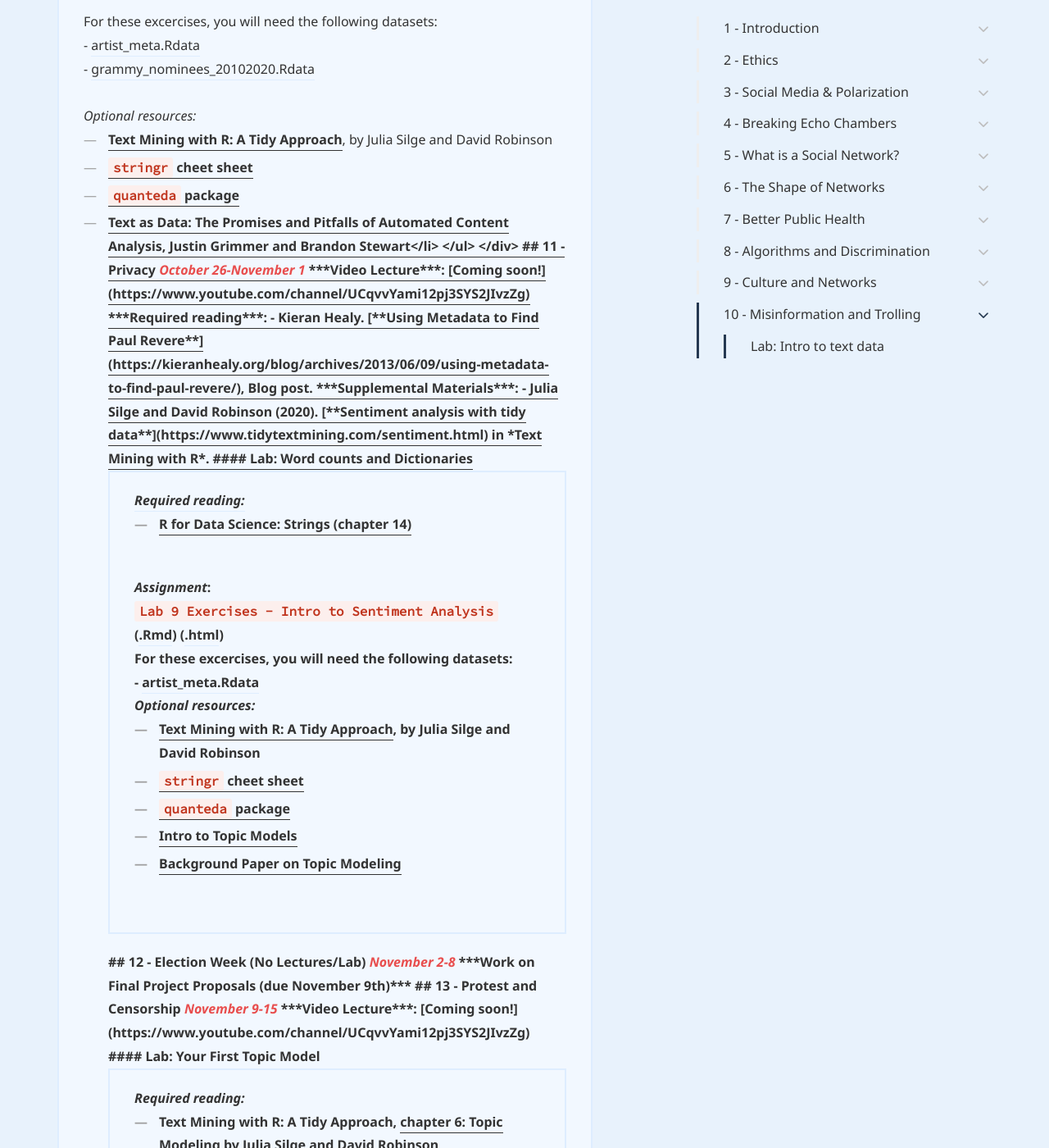
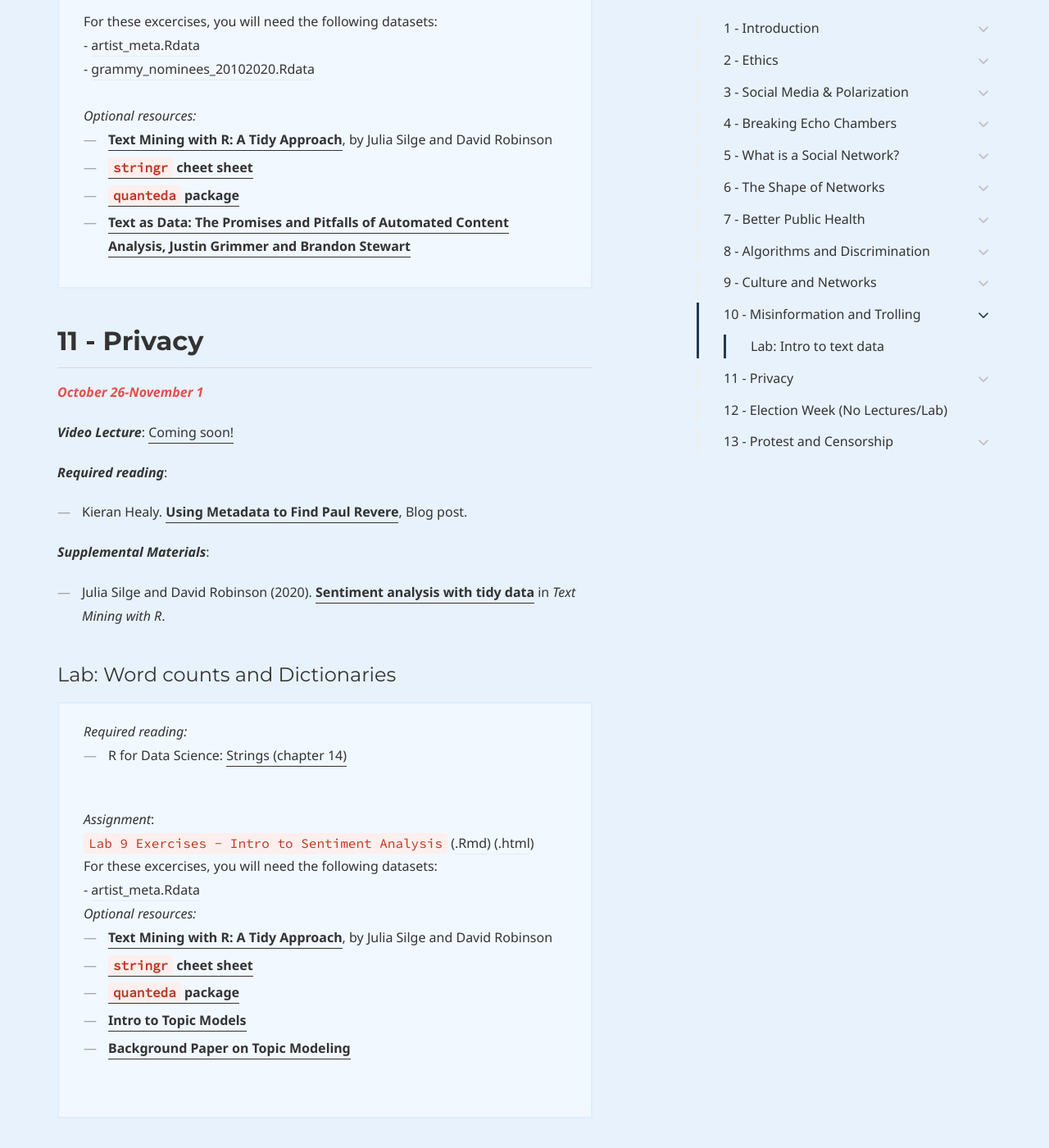
Before and after one commit to dssoc/dssoc.github.io, a Jekyll site: the page built from schedule.md, in a window 1280 px wide and 1400 px high, scrolled down 10449 px. Shown: the whole window at 82% size. Built offline with Jekyll 4.4.1, drawn with Linux system fonts in a browser that asks for light colours; some web fonts are replaced; some of the changed text lies outside the part shown.

Commit message:
Update schedule.md

```diff
--- a/schedule.md
+++ b/schedule.md
@@ -336,7 +336,7 @@ For these excercises, you will need the following datasets:<br/>
   <li><b><a href = "https://www.tidytextmining.com/">Text Mining with R: A Tidy Approach</a></b>, by Julia Silge and David Robinson</li>
   <li><b><a href = "https://github.com/rstudio/cheatsheets/blob/master/strings.pdf"><code>stringr</code> cheet sheet</a></b></li>
   <li><b><a href = "https://quanteda.io/"><code>quanteda</code> package</a></b></li>
-  <li><b><a href = "https://www.cambridge.org/core/journals/political-analysis/article/text-as-data-the-promise-and-pitfalls-of-automatic-content-analysis-methods-for-political-texts/F7AAC8B2909441603FEB25C156448F200">Text as Data: The Promises and Pitfalls of Automated Content Analysis, Justin Grimmer and Brandon Stewart</li>
+  <li><b><a href = "https://www.cambridge.org/core/journals/political-analysis/article/text-as-data-the-promise-and-pitfalls-of-automatic-content-analysis-methods-for-political-texts/F7AAC8B2909441603FEB25C156448F200">Text as Data: The Promises and Pitfalls of Automated Content Analysis, Justin Grimmer and Brandon Stewart</a></b></li>
 </ul>
 </div>
 
```
